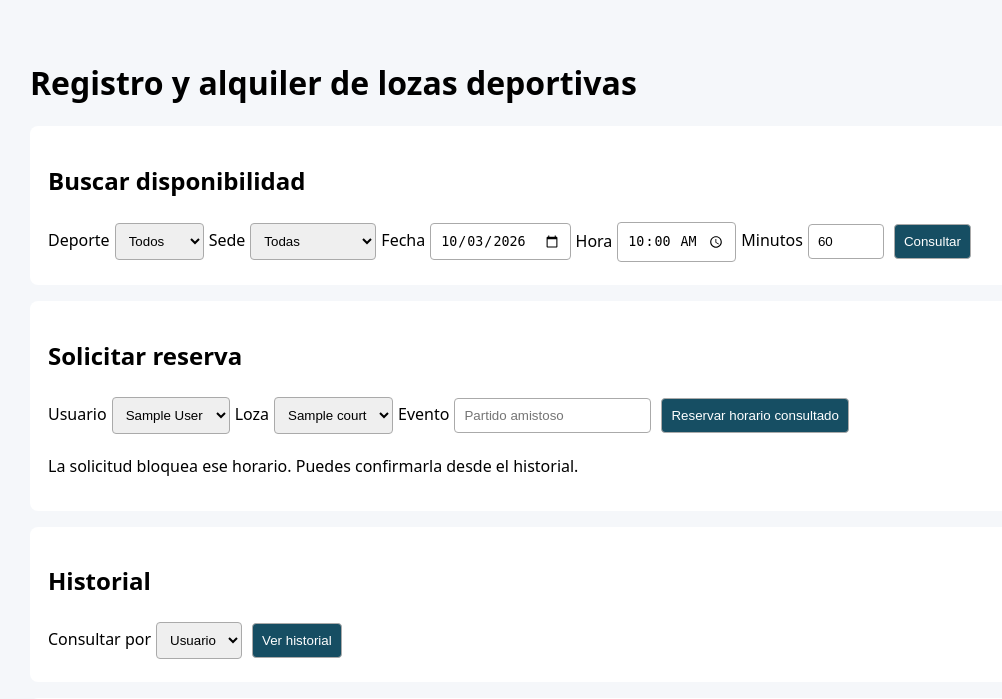
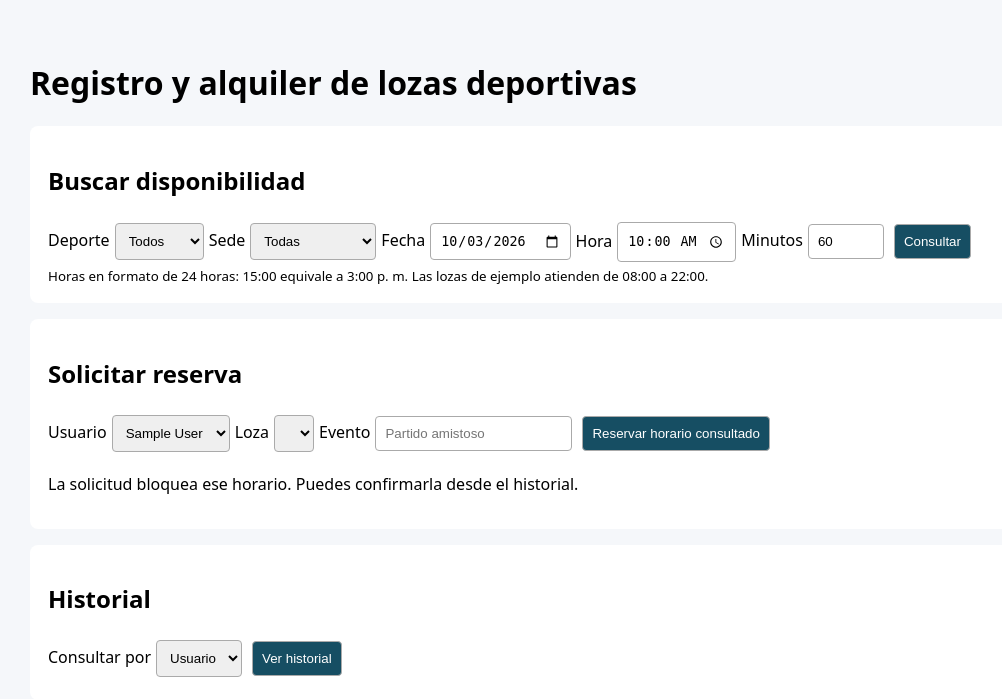
Before and after one commit to CodexVex/lozas-deportivas, a Flask app: page / in a window 1280 px wide. Shown: the top 699 px of the page, without its empty margins (110-1112 px from the left). Run offline with Flask 3, Linux system fonts and the light colour scheme; tables that the repository leaves empty hold one stand-in row (values such as "Sample post"); lists and menus that the app fills with data are empty; some libraries are stand-ins or nearby versions.

Commit message:
Evitar disponibilidad desactualizada al cambiar filtros y aclarar formato de hora

```diff
--- a/templates/index.html
+++ b/templates/index.html
@@ -1,24 +1,27 @@
 <!doctype html><html lang="es"><meta charset="utf-8"><meta name="viewport" content="width=device-width,initial-scale=1"><title>Alquiler de lozas</title>
 <style>body{font:16px system-ui;max-width:1000px;margin:24px auto;padding:16px;background:#f5f7fa}section{background:white;padding:18px;margin:16px 0;border-radius:8px}input,select,button{padding:9px;margin:5px;border:1px solid #aaa;border-radius:4px}button{background:#164e63;color:white;cursor:pointer}table{width:100%;border-collapse:collapse}td,th{padding:8px;border-bottom:1px solid #ddd;text-align:left}#msg{white-space:pre-wrap}label{display:inline-block}small{display:block}</style>
 <h1>Registro y alquiler de lozas deportivas</h1><p id="msg" role="status"></p>
-<section><h2>Buscar disponibilidad</h2><form id="search"><label>Deporte<select id="sport"><option value="">Todos</option><option>Fútbol</option><option>Vóley</option><option>Básquet</option></select></label><label>Sede<select id="venue"><option value="">Todas</option></select></label><label>Fecha<input id="date" type="date" required></label><label>Hora<input id="time" type="time" value="10:00" required></label><label>Minutos<input id="duration" type="number" min="30" max="720" value="60" required></label><button>Consultar</button></form><div id="courts"></div></section>
+<section><h2>Buscar disponibilidad</h2><form id="search"><label>Deporte<select id="sport"><option value="">Todos</option><option>Fútbol</option><option>Vóley</option><option>Básquet</option></select></label><label>Sede<select id="venue"><option value="">Todas</option></select></label><label>Fecha<input id="date" type="date" required></label><label>Hora<input id="time" type="time" value="10:00" required></label><label>Minutos<input id="duration" type="number" min="30" max="720" value="60" required></label><button>Consultar</button></form><small>Horas en formato de 24 horas: 15:00 equivale a 3:00 p. m. Las lozas de ejemplo atienden de 08:00 a 22:00.</small><div id="courts"></div></section>
 <section><h2>Solicitar reserva</h2><form id="reserve"><label>Usuario<select id="user" required></select></label><label>Loza<select id="court" required></select></label><label>Evento<input id="event" required maxlength="120" placeholder="Partido amistoso"></label><button>Reservar horario consultado</button></form><p>La solicitud bloquea ese horario. Puedes confirmarla desde el historial.</p></section>
 <section><h2>Historial</h2><label>Consultar por<select id="historyType"><option value="users">Usuario</option><option value="courts">Loza</option></select></label><button id="historyBtn">Ver historial</button><div id="history"></div></section>
 <section><h2>Registrar loza</h2><form id="newCourt"><label>Sede<select id="newVenue" required></select></label><label>Nombre<input id="name" required maxlength="100"></label><label>Deporte<select id="newSport"><option>Fútbol</option><option>Vóley</option><option>Básquet</option></select></label><label>Capacidad<input id="capacity" type="number" min="1" max="1000000" value="20" required></label><label>Precio por hora S/<input id="price" type="number" min="0" max="99999999" step="0.01" value="30" required></label><button>Registrar</button></form></section>
 <section><h2>Agregar horario</h2><form id="schedule"><label>Loza<select id="scheduleCourt" required></select></label><label>Día<select id="weekday"><option value="0">Lunes</option><option value="1">Martes</option><option value="2">Miércoles</option><option value="3">Jueves</option><option value="4">Viernes</option><option value="5">Sábado</option><option value="6">Domingo</option></select></label><label>Desde<input id="startTime" type="time" value="08:00" required></label><label>Hasta<input id="endTime" type="time" value="22:00" required></label><button>Agregar</button></form><small>Las lozas de ejemplo ya tienen horarios de 08:00 a 22:00 todos los días.</small></section>
 <script>
-const el=id=>document.getElementById(id);let allCourts=[];
+const el=id=>document.getElementById(id);let allCourts=[];let checkedQuery=null;let queryVersion=0;
 const esc=v=>String(v).replace(/[&<>"']/g,c=>({'&':'&amp;','<':'&lt;','>':'&gt;','"':'&quot;',"'":'&#39;'}[c]));
 async function api(url,data){const r=await fetch(url,data?{method:'POST',headers:{'Content-Type':'application/json'},body:JSON.stringify(data)}:{});const j=await r.json();if(!r.ok)throw Error(j.error||'Error');return j}
 function message(t){el('msg').textContent=t}
 function handle(fn){return async e=>{e?.preventDefault();try{await fn()}catch(x){message(x.message)}}}
 function options(id,items){el(id).innerHTML=items.map(x=>`<option value="${x.id}">${esc(x.name)}</option>`).join('')}
-async function reload(){allCourts=await api('/courts');options('court',allCourts);options('scheduleCourt',allCourts)}
+async function reload(){allCourts=await api('/courts');options('court',[]);checkedQuery=null;options('scheduleCourt',allCourts)}
 async function history(){const type=el('historyType').value,id=el(type==='users'?'user':'court').value;const rows=await api(`/${type}/${id}/rentals`);el('history').innerHTML='<table><tr><th>ID</th><th>Evento</th><th>Loza</th><th>Inicio / fin</th><th>Estado / pago</th><th>Total</th><th>Acción</th></tr>'+rows.map(r=>`<tr><td>${r.id}</td><td>${esc(r.event)}</td><td>${r.court_id}</td><td>${esc(r.starts_at)}<br>${esc(r.ends_at)}</td><td>${esc(r.status)} / ${esc(r.payment_status)}</td><td>S/ ${r.total}</td><td><button data-confirm="${r.id}" data-payment="pending">Confirmar</button><button data-confirm="${r.id}" data-payment="paid">Registrar pago</button></td></tr>`).join('')+'</table>';if(!rows.length)message('No hay reservas.')}
 el('history').onclick=handle(async()=>{});
 el('history').addEventListener('click',async e=>{if(!e.target.dataset.confirm)return;try{await api(`/rentals/${e.target.dataset.confirm}/confirm`,{payment_status:e.target.dataset.payment});message('Reserva actualizada.');await history()}catch(x){message(x.message)}});
-el('search').onsubmit=handle(async()=>{const q=new URLSearchParams({date:el('date').value,time:el('time').value,duration:el('duration').value,sport:el('sport').value,venue_id:el('venue').value});const rows=await api('/courts/availability?'+q);el('courts').innerHTML=rows.length?'<table><tr><th>Loza</th><th>Sede</th><th>Deporte</th><th>Capacidad</th><th>S/ por hora</th></tr>'+rows.map(c=>`<tr><td>${esc(c.name)}</td><td>${c.venue_id}</td><td>${esc(c.sport)}</td><td>${c.capacity}</td><td>${c.hourly_price}</td></tr>`).join('')+'</table>':'Sin disponibilidad';options('court',rows);message(`${rows.length} lozas disponibles`)});
-el('reserve').onsubmit=handle(async()=>{const c=allCourts.find(c=>c.id===Number(el('court').value));if(!c)throw Error('Selecciona una loza disponible');const r=await api('/rentals',{court_id:c.id,user_id:Number(el('user').value),event:el('event').value,sport:c.sport,date:el('date').value,time:el('time').value,duration:Number(el('duration').value)});await history();message(`Reserva ${r.id} creada. Total S/ ${r.total}`)});
+function queryData(){return {date:el('date').value,time:el('time').value,duration:el('duration').value,sport:el('sport').value,venue_id:el('venue').value}}
+function invalidate(){queryVersion++;checkedQuery=null;options('court',[]);el('courts').textContent='';message('Los filtros cambiaron. Pulsa Consultar para actualizar la disponibilidad.')}
+for(const id of ['date','time','duration','sport','venue'])el(id).addEventListener('input',invalidate);
+el('search').onsubmit=handle(async()=>{const data=queryData();const version=++queryVersion;checkedQuery=null;options('court',[]);const rows=await api('/courts/availability?'+new URLSearchParams(data));if(version!==queryVersion)return;checkedQuery=JSON.stringify(data);el('courts').innerHTML=rows.length?'<table><tr><th>Loza</th><th>Sede</th><th>Deporte</th><th>Capacidad</th><th>S/ por hora</th></tr>'+rows.map(c=>`<tr><td>${esc(c.name)}</td><td>${c.venue_id}</td><td>${esc(c.sport)}</td><td>${c.capacity}</td><td>${c.hourly_price}</td></tr>`).join('')+'</table>':'No hay lozas disponibles para estos filtros. Revisa el deporte, la sede y que la duración termine dentro del horario de atención.';options('court',rows);message(rows.length?`${rows.length} loza${rows.length===1?'':'s'} disponible${rows.length===1?'':'s'}`:'No hay disponibilidad para la fecha, hora, duración, deporte y sede seleccionados.')});
+el('reserve').onsubmit=handle(async()=>{if(checkedQuery!==JSON.stringify(queryData()))throw Error('Pulsa Consultar antes de reservar el horario seleccionado');const c=allCourts.find(c=>c.id===Number(el('court').value));if(!c)throw Error('Selecciona una loza disponible');const r=await api('/rentals',{court_id:c.id,user_id:Number(el('user').value),event:el('event').value,sport:c.sport,date:el('date').value,time:el('time').value,duration:Number(el('duration').value)});await history();queryVersion++;checkedQuery=null;options('court',[]);el('courts').textContent='Reserva creada. Consulta de nuevo para ver las lozas disponibles.';message(`Reserva ${r.id} creada. Total S/ ${r.total}`)});
 el('historyBtn').onclick=handle(history);
 el('newCourt').onsubmit=handle(async()=>{const c=await api('/courts',{venue_id:Number(el('newVenue').value),name:el('name').value,sport:el('newSport').value,capacity:Number(el('capacity').value),hourly_price:Number(el('price').value)});await reload();el('scheduleCourt').value=c.id;message('Loza registrada. Agrega sus horarios debajo.')});
 el('schedule').onsubmit=handle(async()=>{if(el('startTime').value>=el('endTime').value)throw Error('La hora final debe ser posterior');await api(`/courts/${el('scheduleCourt').value}/schedules`,{weekday:Number(el('weekday').value),start_time:el('startTime').value,end_time:el('endTime').value});message('Horario agregado.')});
```
